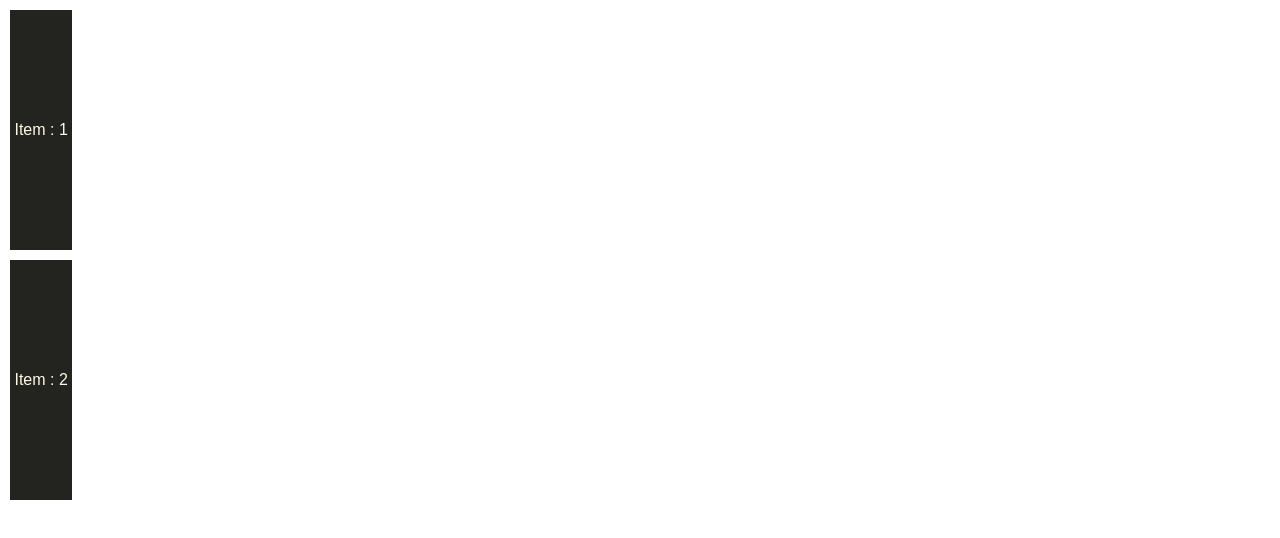
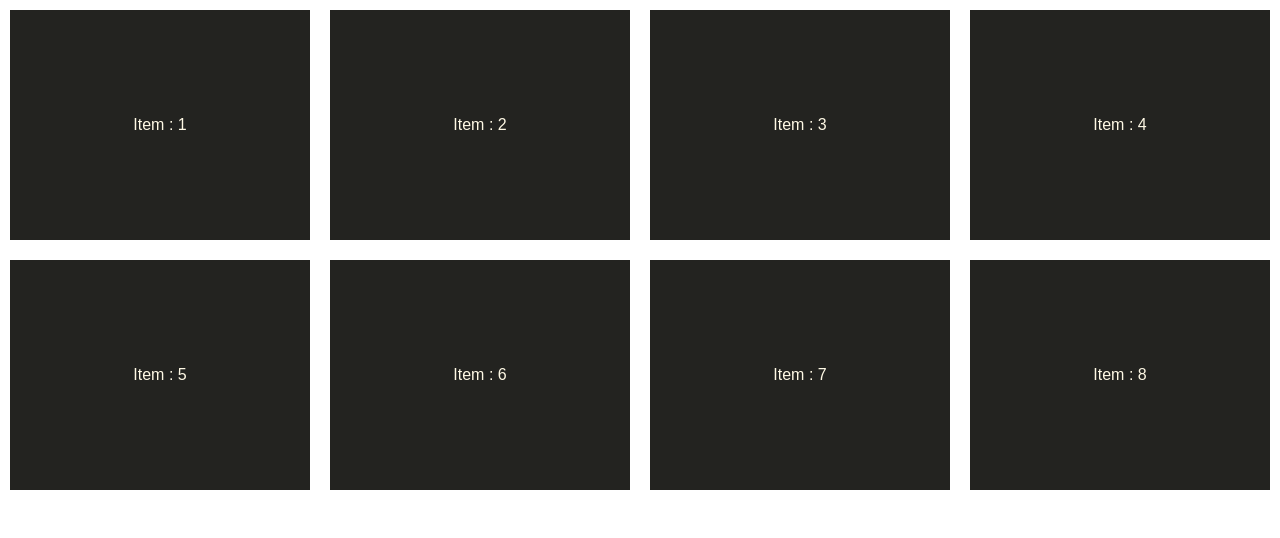
Before and after one commit to adamgajzlerowicz/react-infini-grid-ts, a React app: page / in a window 1280 px wide. Shown: the top 538 px of the page. Built offline with nearby package versions, Linux system fonts and the light colour scheme.

Commit message:
fixed some of the styles

```diff
--- a/src/components/App.tsx
+++ b/src/components/App.tsx
@@ -3,7 +3,7 @@ import './grid.css';
 import Grid from './grid';
 import { Item } from './item';
 
-const items: JSX.Element[] = Array.from(Array(50)).map((_, i) => <Item id={i} key={i}/>);
+const items: JSX.Element[] = Array.from(Array(10000)).map((_, i) => <Item id={i} key={i}/>);
 
 class App extends React.Component<{}> {
   render() {
--- a/src/components/grid.css
+++ b/src/components/grid.css
@@ -1,16 +1,18 @@
 .item-outer {
   display: flex;
+  flex: 1 0 250px;
   background-color: #232320;
-  height: 240px;
+  height: 230px;
   flex-direction: column;
   text-align: center;
   justify-content: center;
-  margin: 10px
+  margin: 10px;
+  width: 240px;
 }
 
 .item-inner{
   color: #FFF9E5;
-  text-align: center
+  text-align: center;
 }
 
 .nothing-to-show{
--- a/src/components/grid.tsx
+++ b/src/components/grid.tsx
@@ -9,6 +9,15 @@ const gridStyle = {
   height: 0,
   overflow: 'auto' as 'auto',
   WebkitOverflowScrolling: isMobile() ? 'touch' as 'touch' : undefined,
+};
+
+const gridInner = {
+  display: 'flex' as 'flex',
+  flexGrow: 1,
+  flexBasis: 1,
+  flexWrap: 'wrap' as 'wrap',
+  width: '100%',
+  overflow: 'auto' as 'auto',
 };
 
 
@@ -92,7 +101,7 @@ class Grid extends React.Component<GridPropsType> {
         style={style}
         ref={(e: HTMLDivElement) => {this.gridElement = e;}}
       >
-        <div className="grid-inner" style={{ height }}>
+        <div className="grid-inner" style={{ height, ...gridInner }}>
           {visibleItems}
         </div>
       </div>
```
Also changed, not shown: src/index.css (line endings or trailing spaces).
